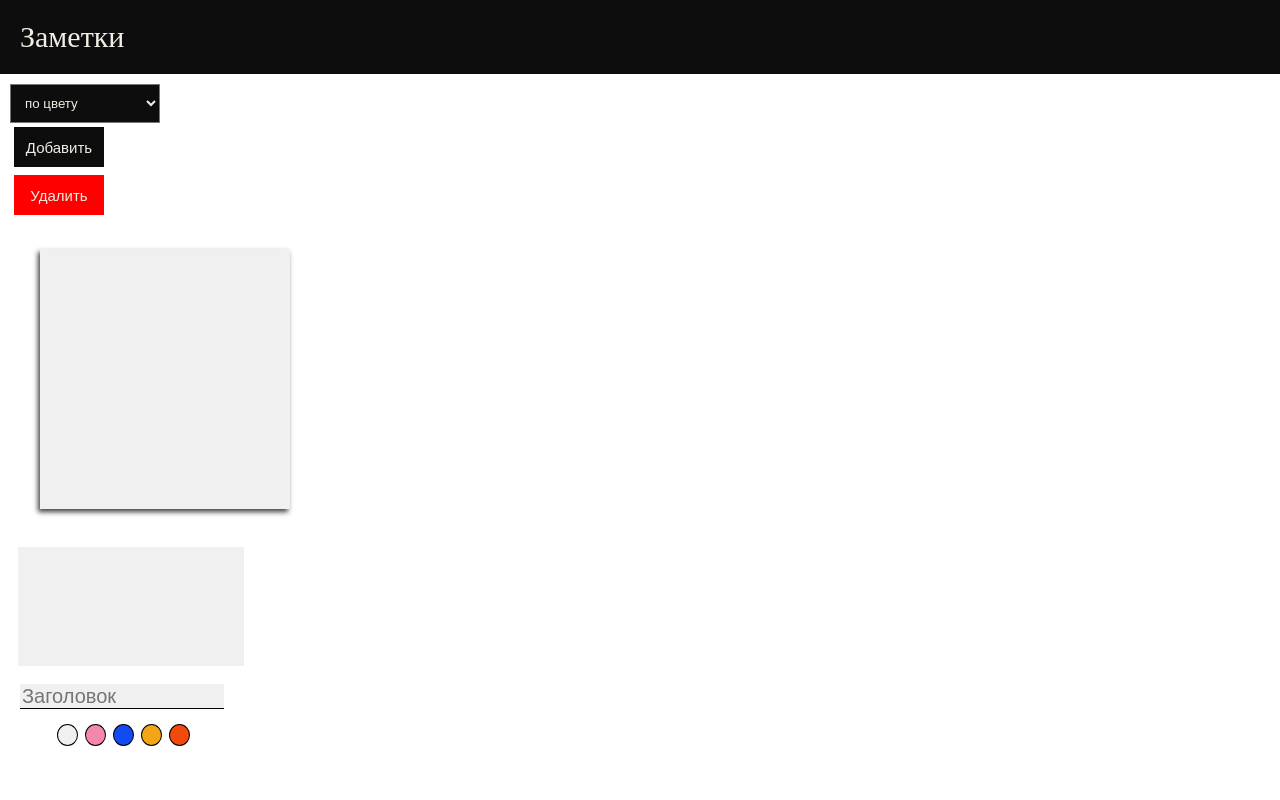
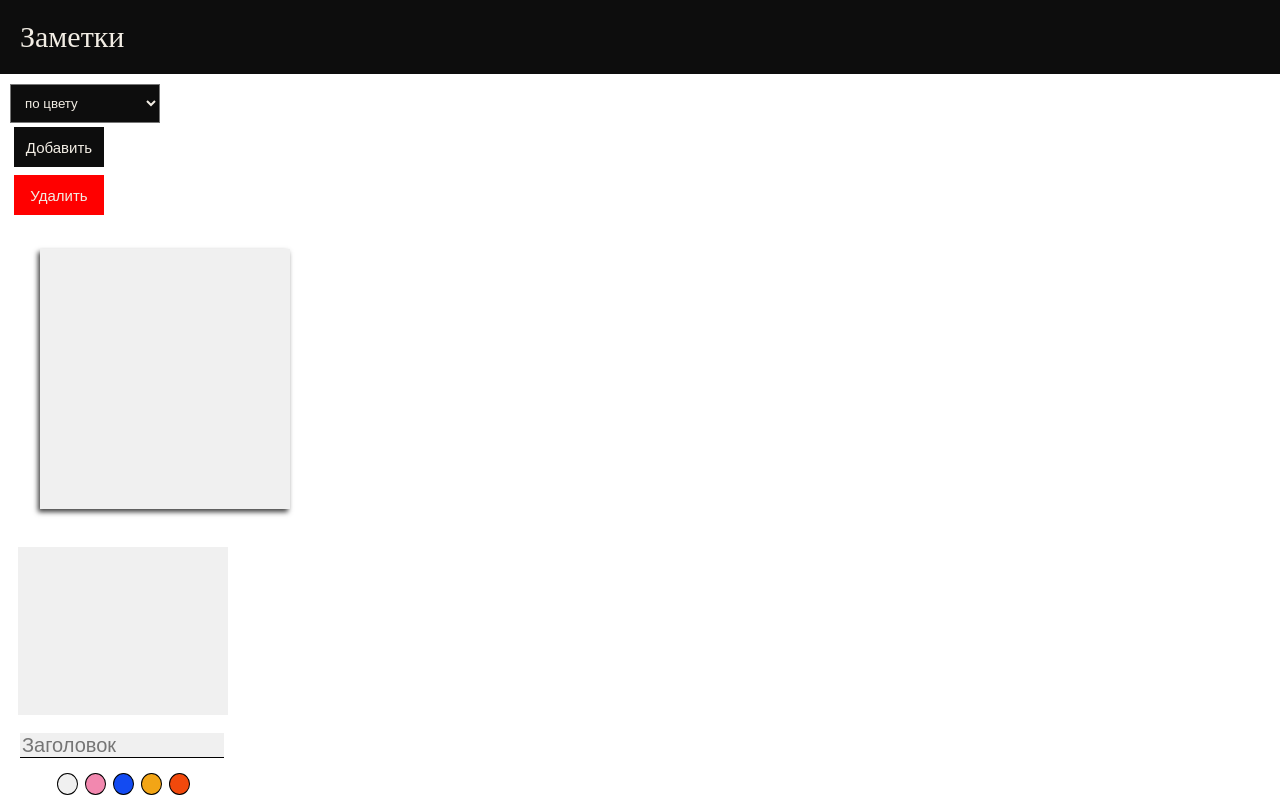
Before and after one commit to oksanaBir/to-do-list, a React app: page / in a window 1280 px wide. Built offline with nearby package versions, Linux system fonts and the light colour scheme.

Commit message:
added scrollbar

```diff
--- a/src/styles/noteDescription.css
+++ b/src/styles/noteDescription.css
@@ -2,12 +2,20 @@
     display: inline-block;
     position: relative;
     font-size: 16px;
-    padding-top: 10px;
-    height: 105px;
-    width: 220px;
-    border: solid 1px #f0f0f0;
+    width: 210px;
+    border: none;
     background-color: #f0f0f0;
     outline: none;
     resize: none;
     margin: 8px;
+    height: 105px;
 }
+
+.noteDescription::-webkit-scrollbar-thumb, .noteDescription::-webkit-scrollbar {
+    border-radius: 10px;
+    width: 10px;
+}
+
+.noteDescription::-webkit-scrollbar-thumb {
+    background-color: black;
+}
--- a/src/ui/NoteDescription.js
+++ b/src/ui/NoteDescription.js
@@ -1,10 +1,31 @@
 import styles from '../styles/noteDescription.css';
 import React from 'react';
 
-export default function NoteDescription({children, handleChange}){
-    return(
-        <textarea className={styles.noteDescription} onChange={handleChange}>
-            {children}
-        </textarea>
-    )
+export default function NoteDescription({children, handleChange, backgroundColor, contentEditable}){
+    if(contentEditable){
+        return(
+            <textarea
+                className={styles.noteDescription}
+                onChange={handleChange}
+                style={{
+                    backgroundColor,
+                    ScrollbarBaseColor: backgroundColor,
+                    ScrollbarBaseColor: 'red'
+                }}
+                placeholder="Текст заметки"
+            >
+                {children}
+            </textarea>
+        )
+    } else {
+        return (
+            <span
+                disabled="disabled"
+                className={styles.noteDescription}
+                style={{ backgroundColor, paddingTop: '19px', height: '149px' }}
+            >
+                {children}
+            </span>
+        );
+    }
 }
```
